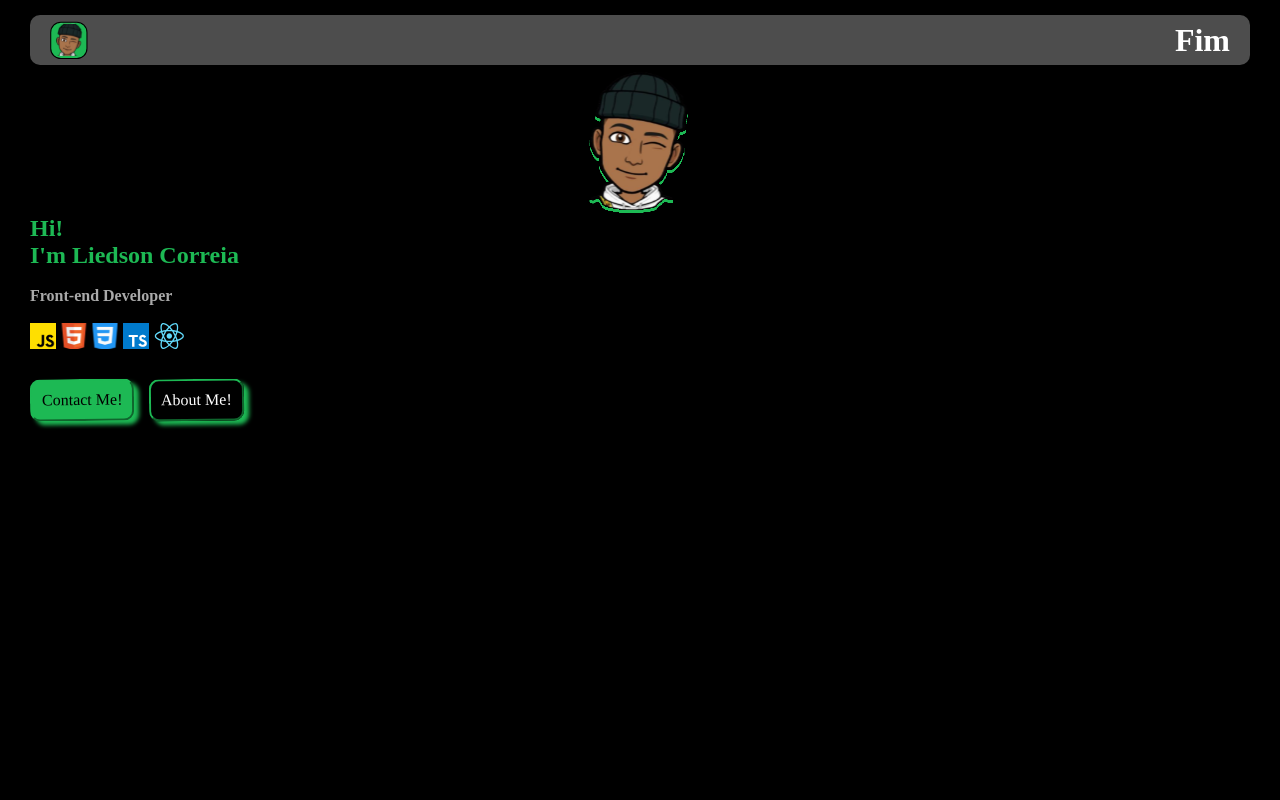
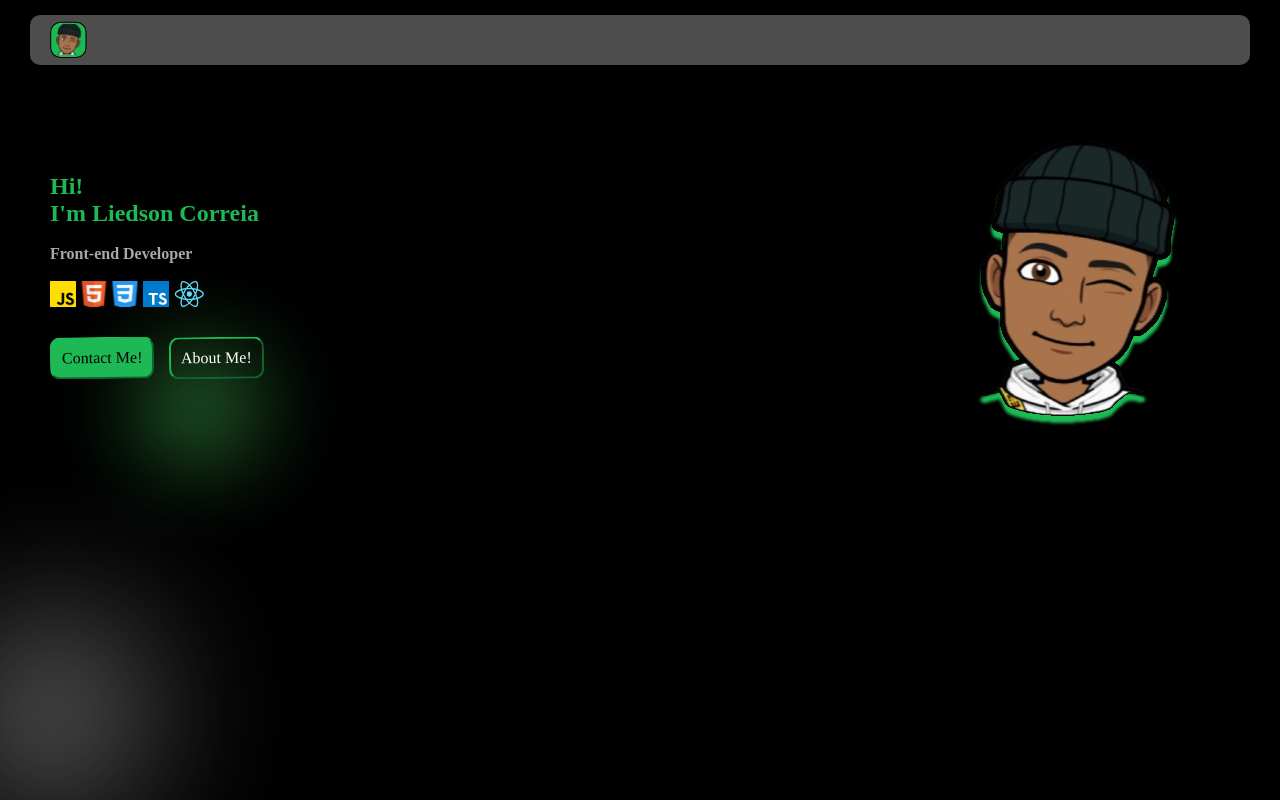
Before and after one commit to liedsonc/portifolio-web, a React (Vite) app: page / in a window 1280 px wide. Built offline with nearby package versions, Linux system fonts and the light colour scheme.

Commit message:
feat: create main section

```diff
--- a/src/App.tsx
+++ b/src/App.tsx
@@ -1,15 +1,16 @@
 import { resetCss } from "./config/stitches.config";
 import Home from './pages/Home'
 import * as data from "../lib/data"
+
 resetCss();
 function App() {
 
-  console.log(data.main.img)
+
   return (
     <div className="App">
-      <Home >
+      <Home />
 
-      </Home>
+
 
 
     </div>
--- a/src/components/Navbar/index.tsx
+++ b/src/components/Navbar/index.tsx
@@ -13,7 +13,7 @@ type Bar = Props & S.StyledNavbar
 
 export const Navbar = ({ children, ...restprops }: Bar): JSX.Element => {
     return (
-        <S.Navbar {...restprops}>
+        <S.Navbar size={{ '@sm': 'd1' }} {...restprops}>
 
             {children}
 
--- a/src/components/Navbar/styles.ts
+++ b/src/components/Navbar/styles.ts
@@ -6,17 +6,27 @@ export const Navbar = styled("div", {
     justifyContent: "space-between",
     alignItems: "center",
     width: "auto",
-    paddingRight: 20,
-    paddingLeft: 20,
+    paddingRight: 15,
+    paddingLeft: 15,
     marginTop: 15,
     borderRadius: 10,
-    height: 50,
+    height: 30,
 
     boxShadow: '$lg',
 
     // justifyContent: "center",
     // cursor: 'pointer',
     variants: {
+        size: {
+            d1: {
+
+                height: 50,
+                paddingRight: 20,
+                paddingLeft: 20,
+                fontSize: 25,
+            },
+
+        },
         color: {
             primary: {
                 backgroundColor: '$primaryLight',
@@ -30,6 +40,7 @@ export const Navbar = styled("div", {
                 backgroundColor: '$primaryLight',
                 color: '$white',
             },
+
         },
         shadow: {
             false: {
--- a/src/config/stitches.config.ts
+++ b/src/config/stitches.config.ts
@@ -135,7 +135,7 @@ export const { styled, getCssText, globalCss, theme } = createStitches({
         },
     },
     media: {
-        xs: "(max-width: 576px)",
+        xs: "(max-width: 639.99px)",
         sm: "(min-width: 640px)",
         md: "(min-width: 768px)",
         lg: "(min-width: 1024px)",
@@ -186,7 +186,7 @@ export const { styled, getCssText, globalCss, theme } = createStitches({
 
 
 export const resetCss = globalCss({
-    "*": { margin: 0, padding: 0 },
+    "*": { margin: 0, padding: 0, height: "100%", width: "auto", overflow: "hidden" },
     'html,body,button': {
         fontFamily: "$body",
         backgroundColor: "$bg",
--- a/src/pages/Home/index.tsx
+++ b/src/pages/Home/index.tsx
@@ -3,8 +3,9 @@ import { CSS } from "@stitches/react";
 import { Navbar } from '../../components/Navbar';
 import { ReactNode, useState } from 'react';
 import * as data from "../../../lib/data"
-import mainImg from "../../../public/assets/liedsoncT 1.svg"
-
+import mainImg from "/assets/liedsoncT 1.svg"
+import menu from "/assets/menu.png"
+import grayeclipse from "/assets/Eclipse-gray.svg"
 
 function Home() {
 
@@ -12,43 +13,57 @@ function Home() {
 
     return (
         <S.Home>
-            <Navbar >
-                <img src={data.logo.img} />
-                <h1>Fim</h1>
-            </Navbar>
 
-            <section>
-                <S.main>
 
-                    <S.imgDiv >
-                        <S.img src={mainImg} alt="" />
+            <S.HomeSection>
+                <Navbar >
+                    <S.NavbarImg size={{ '@sm': 'd1' }} src={data.logo.img} />
+
+                </Navbar>
+                <S.main size={{ '@sm': 'd1' }}>
+
+                    <S.imgDiv size={{ '@sm': 'd1' }} >
+                        <S.img size={{ '@sm': 'd1' }} src={mainImg} alt="" />
+
+
+
+
                     </S.imgDiv>
 
 
-                    <S.greeterDiv>
-                        <S.mainTitle>Hi!<br />I'm Liedson Correia</S.mainTitle>
-                        <S.mainSubtitle>Front-end Developer</S.mainSubtitle>
-                        <S.Tecnologies>
+                    <S.greeterDiv size={{ '@sm': 'd1' }}>
+                        <S.mainTitle size={{ '@xs': 'd1' }}>Hi!<br />I'm Liedson Correia</S.mainTitle>
+                        <S.mainSubtitle size={{ '@xs': 'd1' }}>Front-end Developer</S.mainSubtitle>
+                        <S.Tecnologies size={{ '@xs': 'd1' }} >
                             {
                                 technologies.map(tech =>
-                                    <img src={tech.img} alt={tech.title} />
+                                    <S.Tech
+                                        size={{ '@xs': 'd1' }}
+                                        key={tech.id}
+                                        src={tech.img}
+                                        alt={tech.title} />
                                 )
                             }
 
-                        </S.Tecnologies>
-                        <S.Buttons>
-                            <S.callToAction>
+                        </S.Tecnologies >
+                        <S.Buttons size={{ '@xs': 'd1' }}>
+                            <S.callToAction size={{ '@xs': 'd1' }}>
                                 Contact Me!
                             </S.callToAction>
-                            <S.aboutButton>
+                            <S.aboutButton size={{ '@xs': 'd1' }}>
                                 About Me!
                             </S.aboutButton>
                         </S.Buttons>
                     </S.greeterDiv>
-                </S.main>
-            </section>
 
 
+                </S.main>
+
+
+                {/* <S.eclipseGreyDiv>
+                <S.eclipseGrey src={grayeclipse} />
+            </S.eclipseGreyDiv> */}
+            </S.HomeSection>
         </S.Home >
     );
 }
--- a/src/pages/Home/styles.ts
+++ b/src/pages/Home/styles.ts
@@ -2,45 +2,150 @@ import { styled } from '../../config/stitches.config';
 import type * as Stitches from '@stitches/react';
 
 export const Home = styled("div", {
+
+    height: "100%",
+    width: "100%",
+    backgroundImage: "url('/assets/Eclipse-gray.svg'), url('/assets/Eclipse-green.svg') ",
+    backgroundPosition: "left bottom, 5% center",
+    backgroundSize: '300px',
+    backgroundRepeat: "no-repeat"
+
+})
+
+export const HomeSection = styled("section", {
     alignItems: "center",
     width: "auto",
+    height: "auto",
     marginColor: "white",
     marginRight: 30,
     marginLeft: 30,
     color: "$secondary",
     fontFamily: "JetBrains Mono",
+})
 
+export const NavbarImg = styled("img", {
+    height: 25,
+    width: 25,
+    variants: {
+        size: {
+            d1: {
+                height: 38,
+                width: 38,
 
+            },
+
+        },
+    }
 })
+
 
 export const imgDiv = styled("div", {
     display: "flex",
     alignItems: "center",
     justifyContent: "center",
 
+    variants: {
+        size: {
+            d1: {
+
+                float: "right",
+            },
+
+        },
+    }
+
 })
 
 export const img = styled("img", {
-    height: 150,
-    width: 150,
+    height: 200,
+    width: 200,
+    variants: {
+        size: {
+            d1: {
+                height: 300,
+                width: 300,
+
+
+            },
+        },
+
+    }
+
+
 })
 export const main = styled("main", {
+    alignItems: "center",
+    justifyContent: "space-between",
+    variants: {
+        size: {
+            d1: {
+                display: "flex",
+                justifyContent: "space-between",
+                flexDirection: "row-reverse;",
+                marginTop: "5%",
+                marginLeft: 20,
+                marginRight: 20,
 
+
+            },
+            d2: {
+                height: 150,
+                width: 150,
+            },
+        },
+    }
 })
 export const greeterDiv = styled("div", {
+    alignItems: "center",
 
+    variants: {
+        size: {
+            d1: {
+
+                width: "auto",
+                alignSelf: "center",
+
+                float: "left",
+
+            },
+            d2: {
+                height: 150,
+                width: 150,
+            },
+        },
+
+    }
 
 
 })
 
 export const mainTitle = styled("h1", {
     color: "$secondary",
+    variants: {
+        size: {
+            d1: {
+                fontSize: 18
+            },
+
+        },
+
+    }
 
 })
 
 export const mainSubtitle = styled("h4", {
     color: "$accentLight",
     marginTop: 18,
+    variants: {
+        size: {
+            d1: {
+                fontSize: 12,
+                marginTop: 15
+            },
+
+        },
+
+    }
 
 })
 
@@ -49,9 +154,45 @@ export const Tecnologies = styled("div", {
     alignItems: "center",
     gap: 5,
     marginTop: 18,
+    variants: {
+        size: {
+            d1: {
+                marginTop: 15
+
+            },
+
+        },
+
+    }
 })
+
+export const Tech = styled("img", {
+    variants: {
+        size: {
+            d1: {
+                height: 20,
+                width: "auto",
+            },
+
+        },
+
+    }
+})
+
 export const Buttons = styled("div", {
     marginTop: 30,
+    variants: {
+        size: {
+            d1: {
+                marginTop: 15
+
+            },
+
+        },
+
+    }
+
+
 })
 export const callToAction = styled("button", {
     height: 42,
@@ -64,8 +205,21 @@ export const callToAction = styled("button", {
     borderRadius: 10,
     paddingRight: 10,
     paddingLeft: 10,
-    boxShadow: '5px 4px 4px  #1DB954',
+    // boxShadow: '3px 4px 4px  #1DB954',
     transform: "matrix(1, -0.01, 0.01, 1, 0, 0)",
+    variants: {
+        size: {
+            d1: {
+                height: 40,
+                width: 128,
+                paddingRight: 8,
+                paddingLeft: 8,
+
+            },
+
+        },
+
+    }
 
 })
 export const aboutButton = styled("button", {
@@ -79,10 +233,21 @@ export const aboutButton = styled("button", {
     borderRadius: 10,
     paddingRight: 10,
     paddingLeft: 10,
-    boxShadow: '5px 4px 4px  #1DB954',
+    // boxShadow: '3px 4px 4px  #1DB954',
     transform: "matrix(1, -0.01, 0.01, 1, 0, 0)",
+    variants: {
+        size: {
+            d1: {
+                height: 40,
+                width: 100,
+                paddingRight: 2,
+                paddingLeft: 2,
+            },
 
+        },
+    }
 })
 
 
+
 export type StyledHome = Stitches.VariantProps<typeof Home>;
```
Also changed, not shown: public/assets/Eclipse-gray.svg (added), public/assets/Eclipse-green.svg (added).
